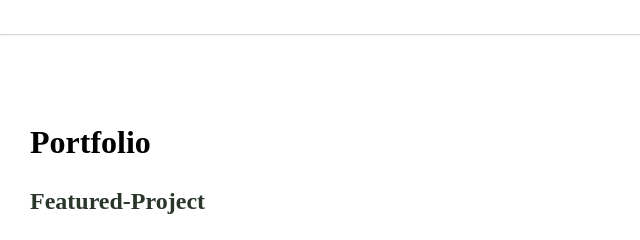
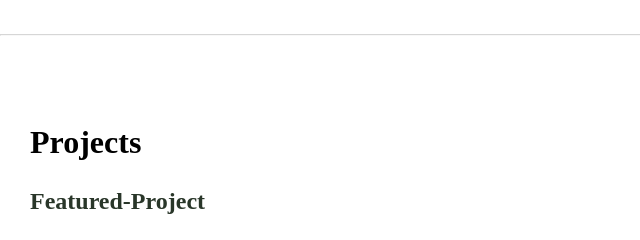
Before and after one commit to Dhruv-Sikarwar/Portfolio, a plain HTML site: page index.html in a window 1280 px wide. Shown: the part 1620-1860 px from the top of the page, 0-640 px from the left. Drawn offline with nearby package versions, Linux system fonts and the light colour scheme; a web font is replaced by a local one.

Commit message:
Update index.html

```diff
--- a/index.html
+++ b/index.html
@@ -125,7 +125,7 @@
     <hr>
     <section id="Portfolio">
         <div class="portfolio">
-            <h1 class="headings-head">Portfolio</h1>
+            <h1 class="headings-head">Projects</h1>
             <div class="portfolio-sub">Featured-Project</div>
             <div class="projects">
 
```
